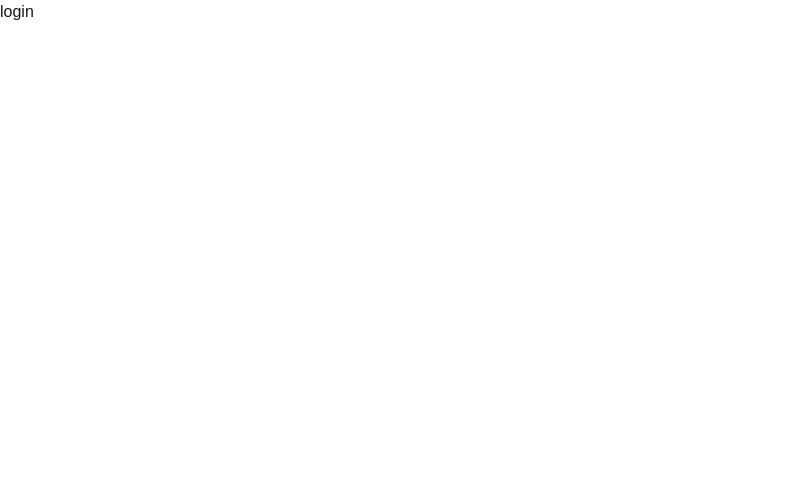
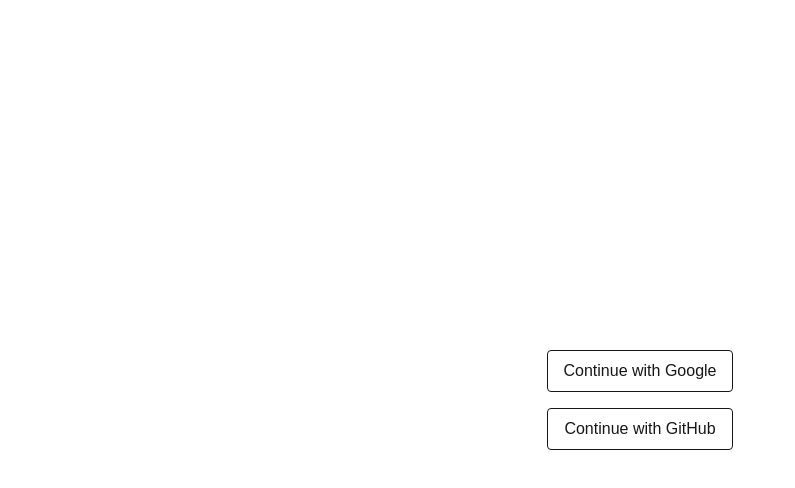
Before and after one commit to Kanchie-Vaghela/Taskhub, a Next.js app in the folder frontend/: page /login in a window 1280 px wide. Shown: the top 488 px of the page, without its empty margins (0-795 px from the left). Built offline with nearby package versions, Linux system fonts and the light colour scheme; no server answers.

Commit message:
feat: add google oauth and github

```diff
--- a/frontend/app/(public)/login/page.tsx
+++ b/frontend/app/(public)/login/page.tsx
@@ -1,7 +1,37 @@
-const login = () => {
+"use client";
+
+import { supabase } from "@/lib/supabase";
+
+const LoginPage = () => {
+  const handleGoogleLogin = async () => {
+    await supabase.auth.signInWithOAuth({
+      provider: "google",
+    });
+  };
+
+  const handleGithubLogin = async () => {
+    await supabase.auth.signInWithOAuth({
+      provider: "github",
+    });
+  };
+
   return (
-    <div>login</div>
-  )
-}
+    <div className="flex flex-col gap-4 items-center justify-center min-h-screen">
+      <button
+        onClick={handleGoogleLogin}
+        className="border px-4 py-2 rounded"
+      >
+        Continue with Google
+      </button>
 
-export default login
+      <button
+        onClick={handleGithubLogin}
+        className="border px-4 py-2 rounded"
+      >
+        Continue with GitHub
+      </button>
+    </div>
+  );
+};
+
+export default LoginPage;
--- a/frontend/app/(public)/page.tsx
+++ b/frontend/app/(public)/page.tsx
@@ -0,0 +1,8 @@
+
+const page = () => {
+  return (
+    <div>page</div>
+  )
+}
+
+export default page
--- /dev/null
+++ b/frontend/lib/supabase.ts
@@ -0,0 +1,9 @@
+import { createClient } from "@supabase/supabase-js";
+
+const supabaseUrl = process.env.NEXT_PUBLIC_SUPABASE_URL!;
+const supabaseAnonKey = process.env.NEXT_PUBLIC_SUPABASE_ANON_KEY!;
+
+export const supabase = createClient(
+  supabaseUrl,
+  supabaseAnonKey
+);
--- a/frontend/package.json
+++ b/frontend/package.json
@@ -9,6 +9,7 @@
     "lint": "eslint"
   },
   "dependencies": {
+    "@supabase/supabase-js": "^2.106.2",
     "next": "16.2.6",
     "react": "19.2.4",
     "react-dom": "19.2.4"
```
Also changed, not shown: 1 other file (tests, documents, lock files or other folders).
